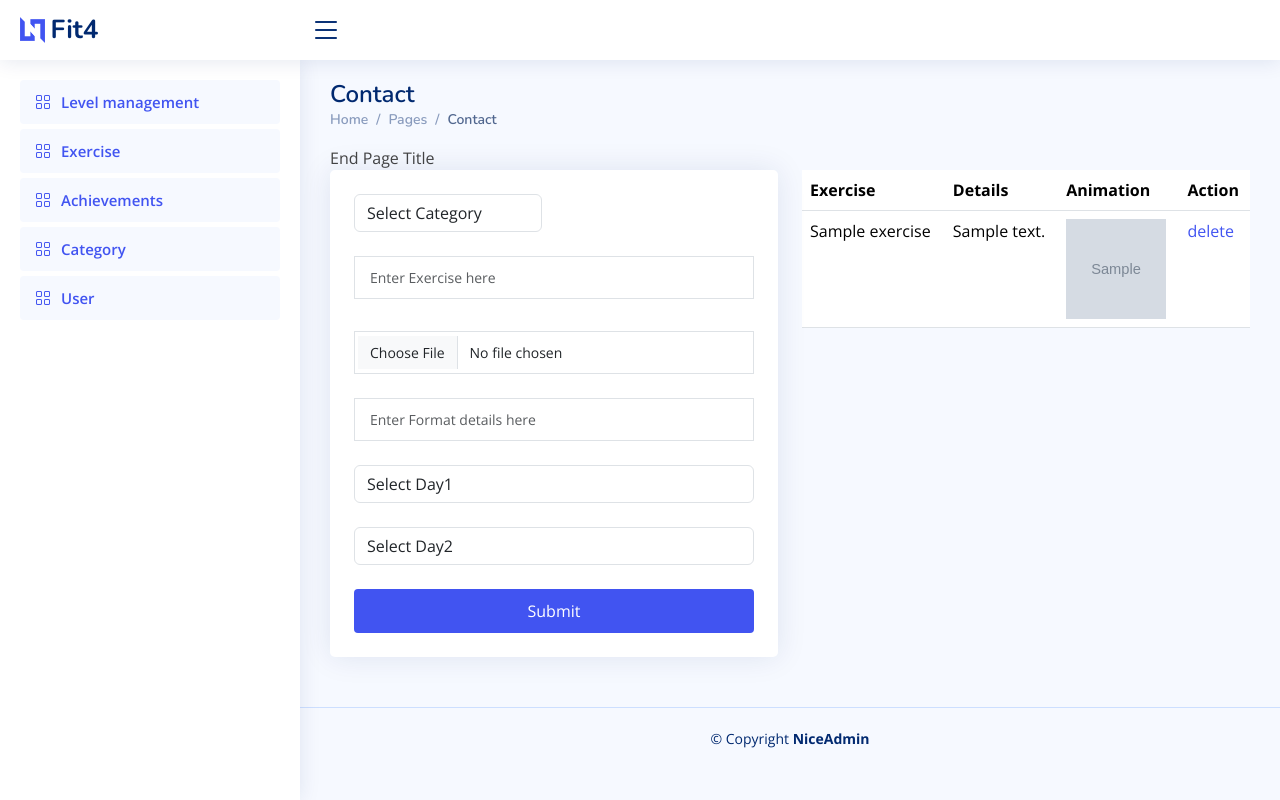
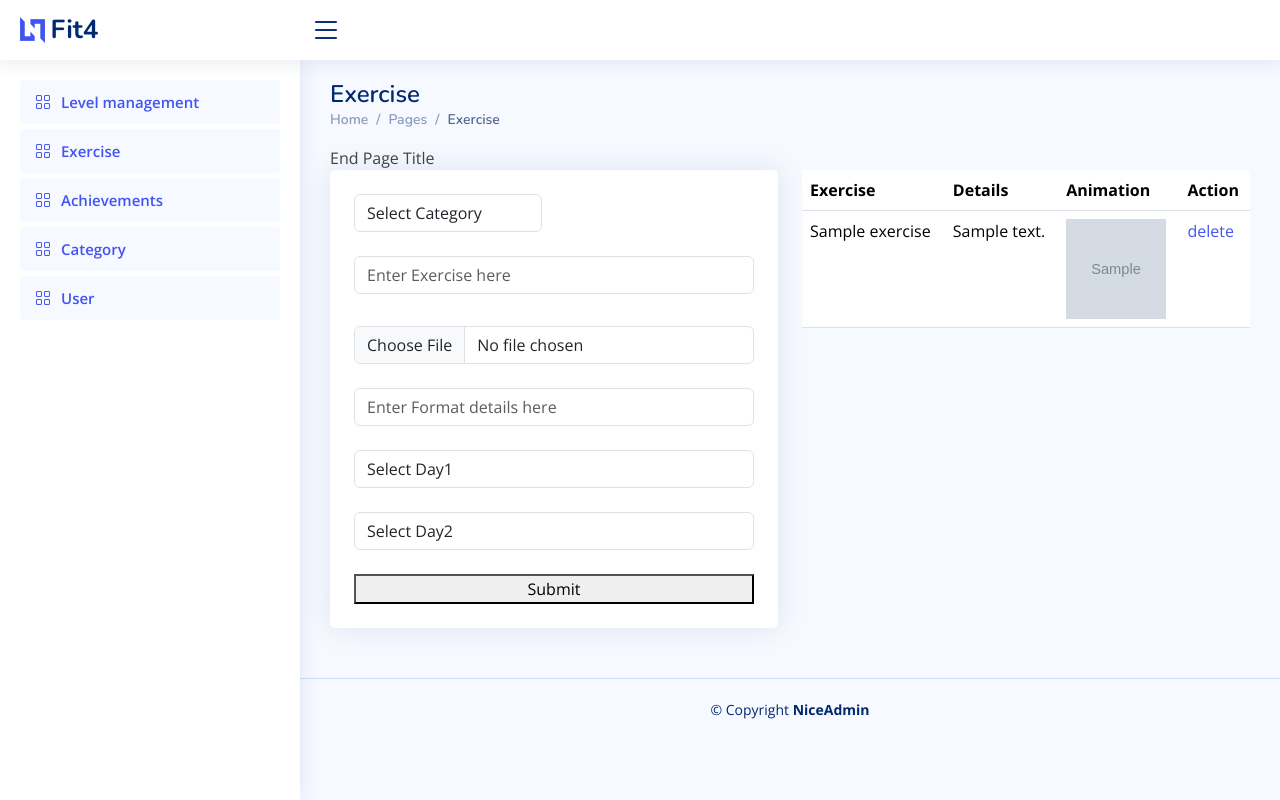
Before and after one commit to adityavaduthala/fit4, a Django app: page /emanagement in a window 1280 px wide. Run offline with Django 4.2, Linux system fonts and the light colour scheme; tables that the repository leaves empty hold one stand-in row (values such as "Sample post"); grey boxes marked "Sample" are stand-in pictures; some libraries are stand-ins or nearby versions.

Commit message:
Corrected the Contact to the respective names of the page

```diff
--- a/Fit4 Web Django/templates/achievements.html
+++ b/Fit4 Web Django/templates/achievements.html
@@ -24,18 +24,18 @@
 
 <main id="main" class="main">
   <div class="pagetitle">
-    <h1>Contact</h1>
+    <h1>Achievement</h1>
     <nav>
       <ol class="breadcrumb">
         <li class="breadcrumb-item"><a href="index.html">Home</a></li>
         <li class="breadcrumb-item">Pages</li>
-        <li class="breadcrumb-item active">Contact</li>
+        <li class="breadcrumb-item active">Achievement</li>
       </ol>
     </nav>
   </div>
   End Page Title
 
-  <section class="section contact">
+  <section class="section Achievement">
     <div class="row gy-4">
       <div class="col-xl-12">
         <table class="table">
--- a/Fit4 Web Django/templates/catmanagement.html
+++ b/Fit4 Web Django/templates/catmanagement.html
@@ -40,17 +40,17 @@
     <main id="main" class="main">
 
         <div class="pagetitle">
-          <h1>Contact</h1>
+          <h1>Category</h1>
           <nav>
             <ol class="breadcrumb">
               <li class="breadcrumb-item"><a href="index.html">Home</a></li>
               <li class="breadcrumb-item">Pages</li>
-              <li class="breadcrumb-item active">Contact</li>
+              <li class="breadcrumb-item active">Category</li>
             </ol>
           </nav>
         </div>End Page Title
 
-        <section class="section contact">
+        <section class="section Category">
 
           <div class="row gy-4">
 
--- a/Fit4 Web Django/templates/emanagement.html
+++ b/Fit4 Web Django/templates/emanagement.html
@@ -1,49 +1,67 @@
 {% include 'admin_header.html' %}
 
 <main id="main" class="main">
-
   <div class="pagetitle">
-      <h1>Contact</h1>
+    <h1>Exercise</h1>
     <nav>
       <ol class="breadcrumb">
         <li class="breadcrumb-item"><a href="index.html">Home</a></li>
         <li class="breadcrumb-item">Pages</li>
-          <li class="breadcrumb-item active">Contact</li>
+        <li class="breadcrumb-item active">Exercise</li>
       </ol>
     </nav>
-    </div>End Page Title
+  </div>
+  End Page Title
 
-    <section class="section contact">
-
+  <section class="section Exercise">
     <div class="row gy-4">
-
       <div class="col-xl-6">
         <div class="card p-4">
-              <form action="" method="post" class="php-email-form" enctype="multipart/form-data">
+          <form
+            action=""
+            method="post"
+            class="php-email-form"
+            enctype="multipart/form-data"
+          >
             <div class="row gy-4">
-
               <div class="col-md-6">
                 <select name="cid" id="" required class="form-control">
                   <option value="">Select Category</option>
                   {% for i in z %}
-                        <option value="{{i.pk}}">{{i.Cname}} : {{i.level.Lname}}</option>
+                  <option value="{{i.pk}}">
+                    {{i.Cname}} : {{i.level.Lname}}
+                  </option>
                   {% endfor %}
                 </select>
               </div>
 
-
-
               <div class="col-md-12">
-                    <input type="text" class="form-control" name="Exercise" placeholder="Enter Exercise here" required>
+                <input
+                  type="text"
+                  class="form-control"
+                  name="Exercise"
+                  placeholder="Enter Exercise here"
+                  required
+                />
               </div>
 
               <div class="col-md-12">
-                  <input type="file" class="form-control mt-2" name="gif" accept="image/gif">
+                <input
+                  type="file"
+                  class="form-control mt-2"
+                  name="gif"
+                  accept="image/gif"
+                />
               </div>
 
-
               <div class="col-md-12">
-                    <input type="text" class="form-control" name="Fdetails" placeholder="Enter Format details here" required>
+                <input
+                  type="text"
+                  class="form-control"
+                  name="Fdetails"
+                  placeholder="Enter Format details here"
+                  required
+                />
               </div>
 
               <div class="col-md-12">
@@ -72,24 +90,20 @@
                 </select>
               </div>
 
-
-
               <!-- <div class="col-md-12">
                     <textarea class="form-control" name="message" rows="6" placeholder="Message" required></textarea>
                   </div> -->
 
               <div class="col-md-12 text-center">
-                    <div class="loading">Loading</div>
+                <div class="loading"></div>
                 <div class="error-message"></div>
-                    <div class="sent-message">Your message has been sent. Thank you!</div>
+                <div class="sent-message"></div>
 
                 <button type="submit" name="Level" class="w-100">Submit</button>
               </div>
-
             </div>
           </form>
         </div>
-
       </div>
 
       <div class="col-xl-6">
@@ -105,20 +119,21 @@
             <td>{{ i.Ename }}</td>
             <td>{{ i.Format_details }}</td>
             <td>
-                        <img src="/static/{{ i.file }}" alt="{{ i.Ename }}" width="100" height="100">
+              <img
+                src="/static/{{ i.file }}"
+                alt="{{ i.Ename }}"
+                width="100"
+                height="100"
+              />
             </td>
             <td><a href="exercise_delete/{{ i.Exercise_id }}">delete</a></td>
           </tr>
           {% endfor %}
         </table>
       </div>
-
     </div>
-
   </section>
-
-  </main><!-- End #main -->
-
-
+</main>
+<!-- End #main -->
 
 {% include 'admin_footer.html' %}
--- a/Fit4 Web Django/templates/usermanagement.html
+++ b/Fit4 Web Django/templates/usermanagement.html
@@ -27,17 +27,17 @@
     <main id="main" class="main">
 
         <div class="pagetitle">
-          <h1>Contact</h1>
+          <h1>User</h1>
           <nav>
             <ol class="breadcrumb">
               <li class="breadcrumb-item"><a href="index.html">Home</a></li>
               <li class="breadcrumb-item">Pages</li>
-              <li class="breadcrumb-item active">Contact</li>
+              <li class="breadcrumb-item active">User</li>
             </ol>
           </nav>
         </div>End Page Title
 
-        <section class="section contact">
+        <section class="section User">
 
           <div class="row gy-4">
 
```
Also changed, not shown: Fit4 Web Django/templates/lvlmanagement.html (+16 -15 lines). Lines whose indentation alone changed are shown as unchanged.
